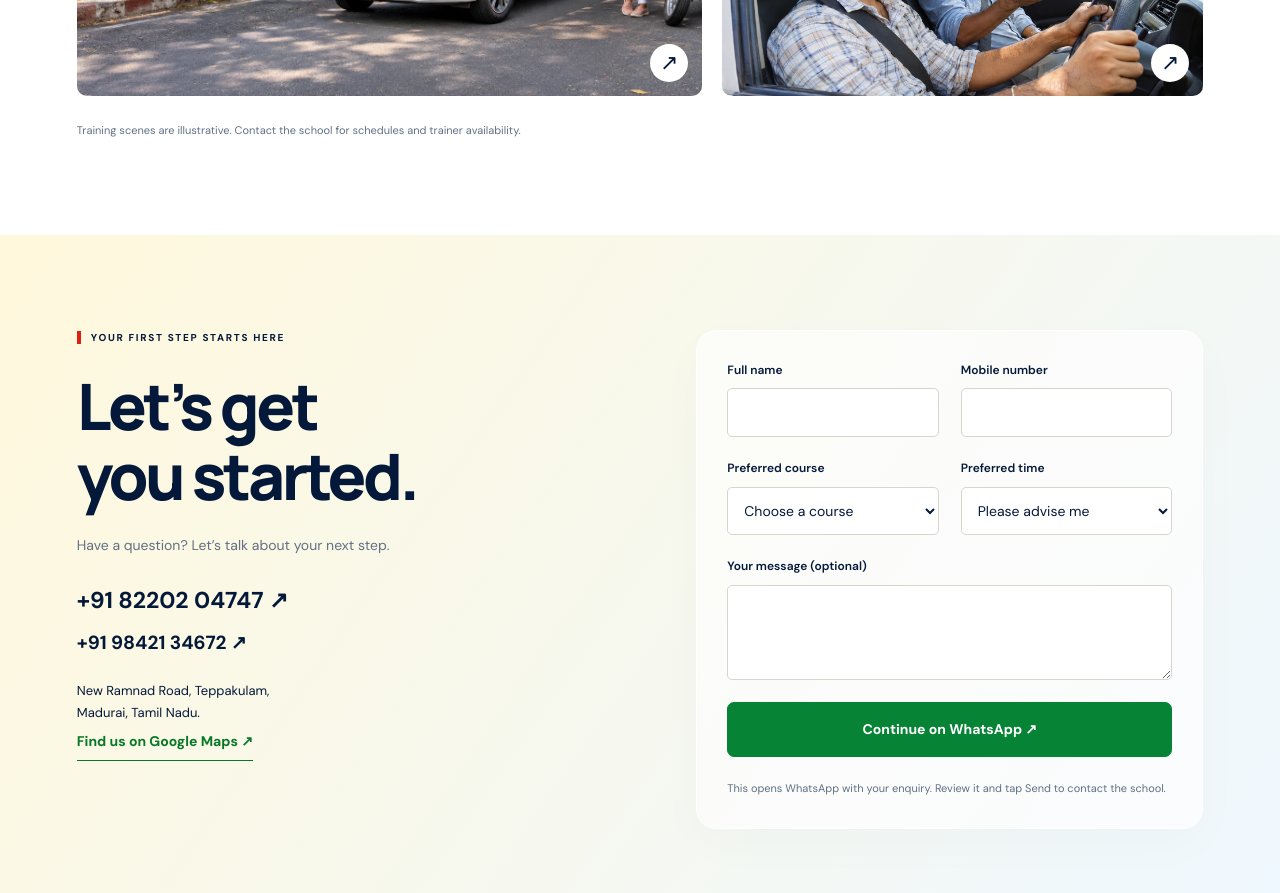
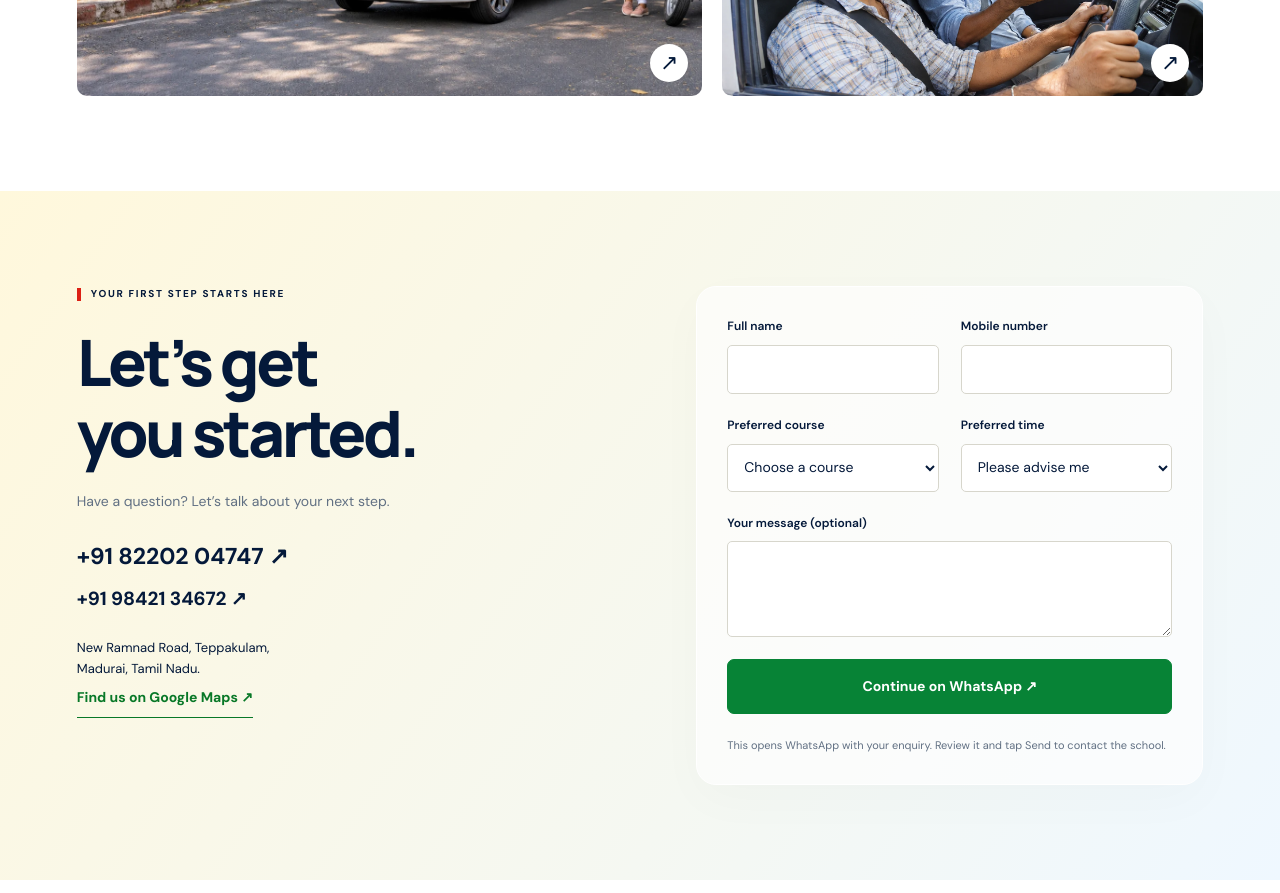
Before and after one commit to amihub2026-sys/srisastharivingschool, a plain HTML site: page index.html in a window 1280 px wide. Shown: the part 5740-6633 px from the top of the page. Drawn offline with Linux system fonts and the light colour scheme.

Commit message:
upate word

```diff
--- a/index.html
+++ b/index.html
@@ -657,14 +657,7 @@
             <span>↗</span>
           </button>
         </div>
-        <p
-          class="note"
-          data-en="Training scenes are illustrative. Contact the school for schedules and trainer availability."
-          data-ta="பயிற்சிப் படங்கள் விளக்கத்திற்காக மட்டுமே. நேரம் மற்றும் பயிற்றுநர் விவரங்களைப் பள்ளியிடம் கேளுங்கள்."
-        >
-          Training scenes are illustrative. Contact the school for schedules and
-          trainer availability.
-        </p>
+
       </section>
       <section id="contact" class="contact section">
         <div>
```
